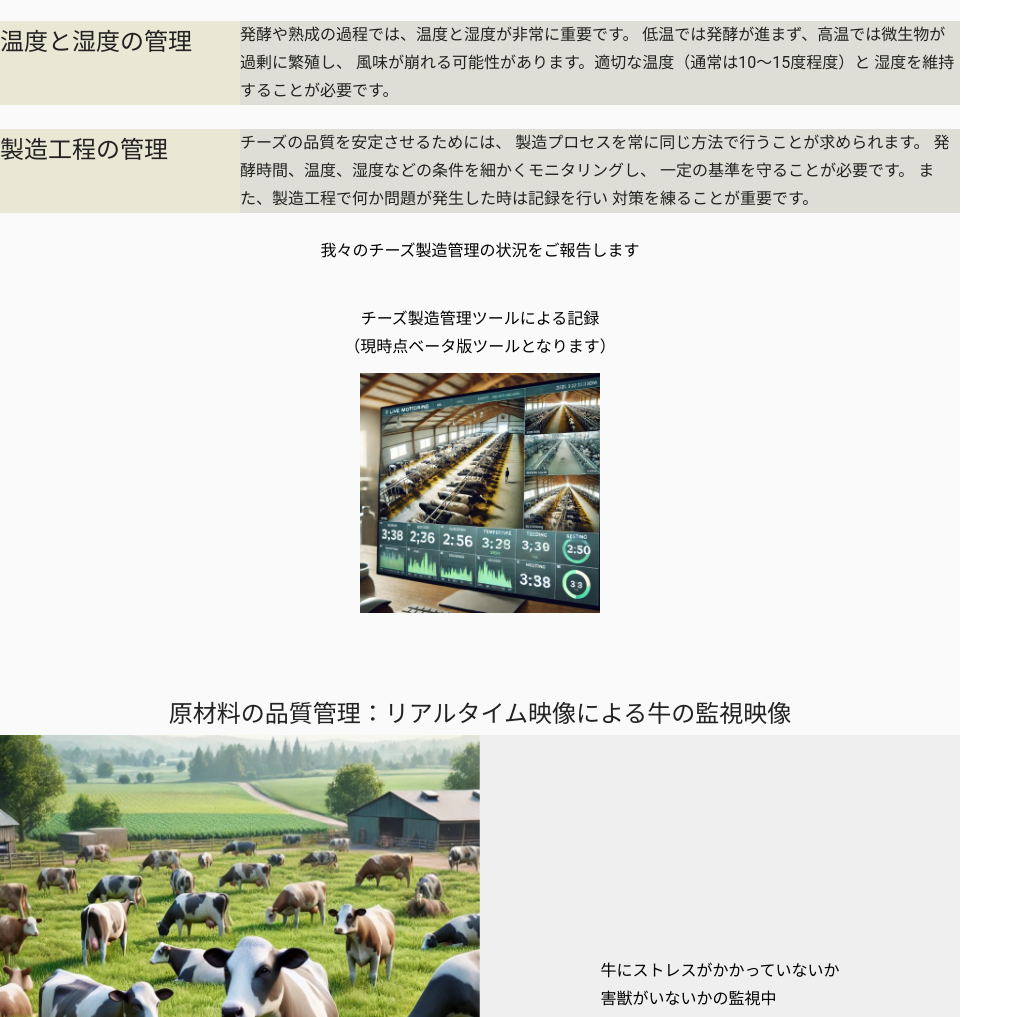
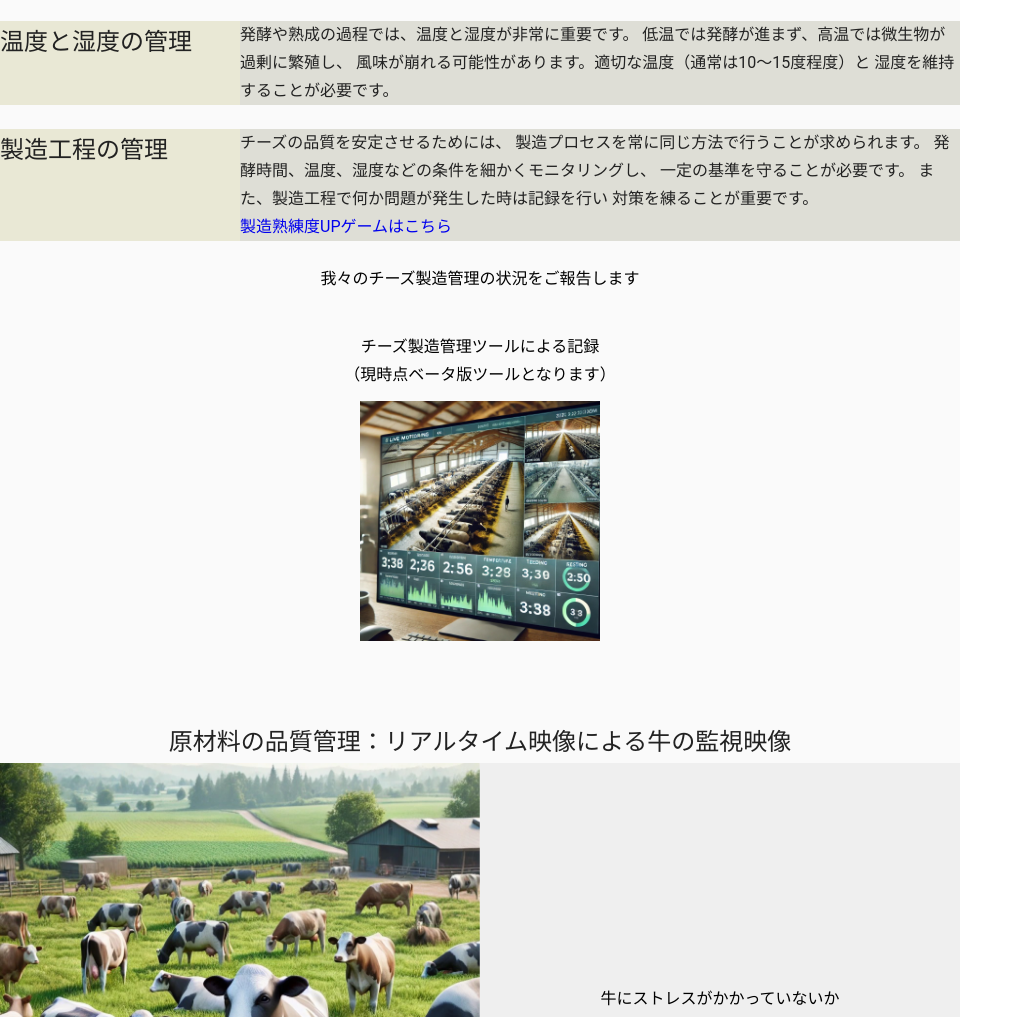
Before and after one commit to tacoTortilla/gs_00_cheese_academy, a plain HTML site: page index.html in a window 1280 px wide. Shown: the part 5629-6646 px from the top of the page, without its empty margins (0-1023 px from the left). Drawn offline with Linux system fonts and the light colour scheme.

```diff
--- a/index.html
+++ b/index.html
@@ -372,7 +372,8 @@
             発酵時間、温度、湿度などの条件を細かくモニタリングし、
             一定の基準を守ることが必要です。
             また、製造工程で何か問題が発生した時は記録を行い
-            対策を練ることが重要です。
+            対策を練ることが重要です。<br>
+            <a href="https://tacotortilla.github.io/gs_01_omikuji/">製造熟練度UPゲームはこちら</a>
         </div>
     </div>
 </div>
```
Also changed, not shown: 1 other file.
